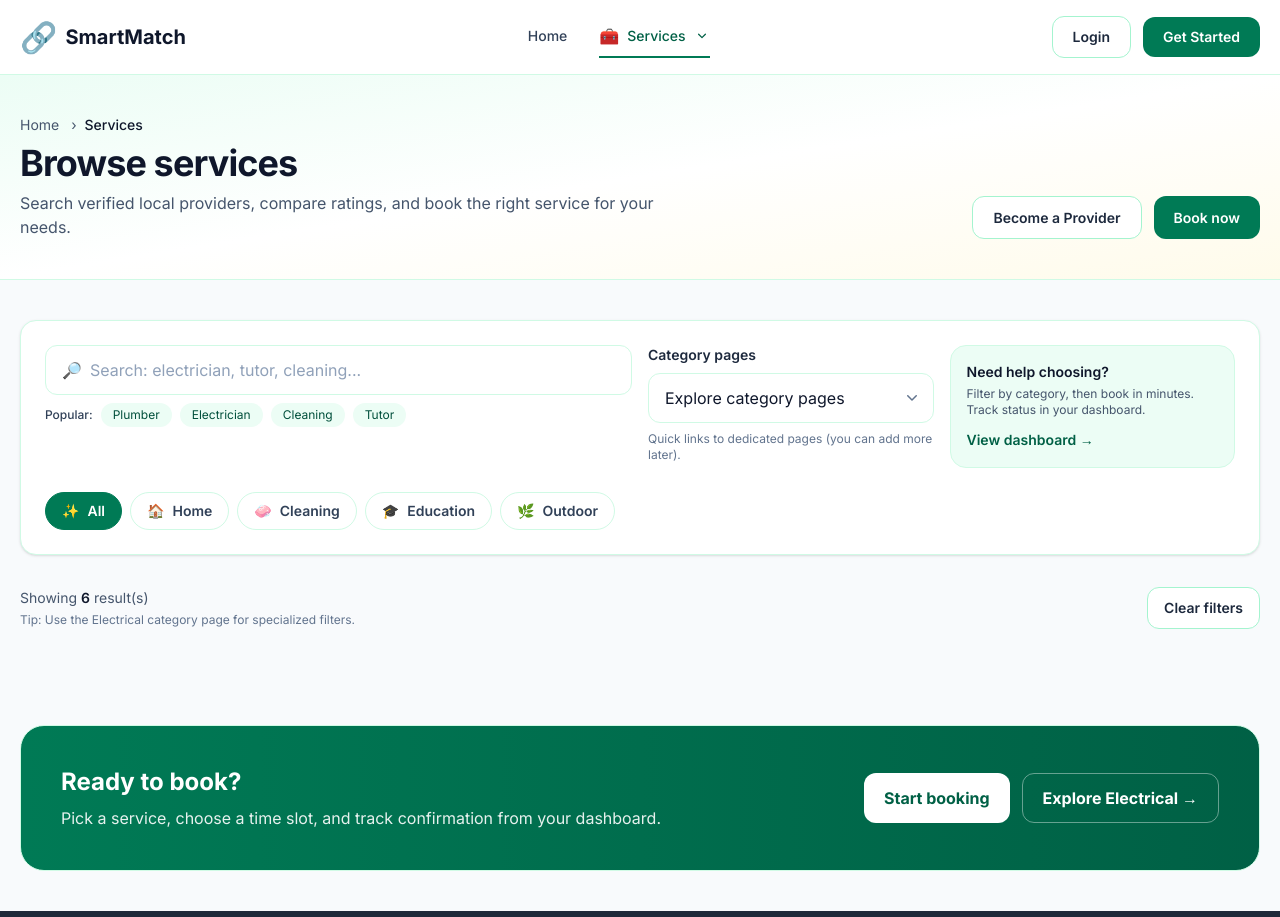
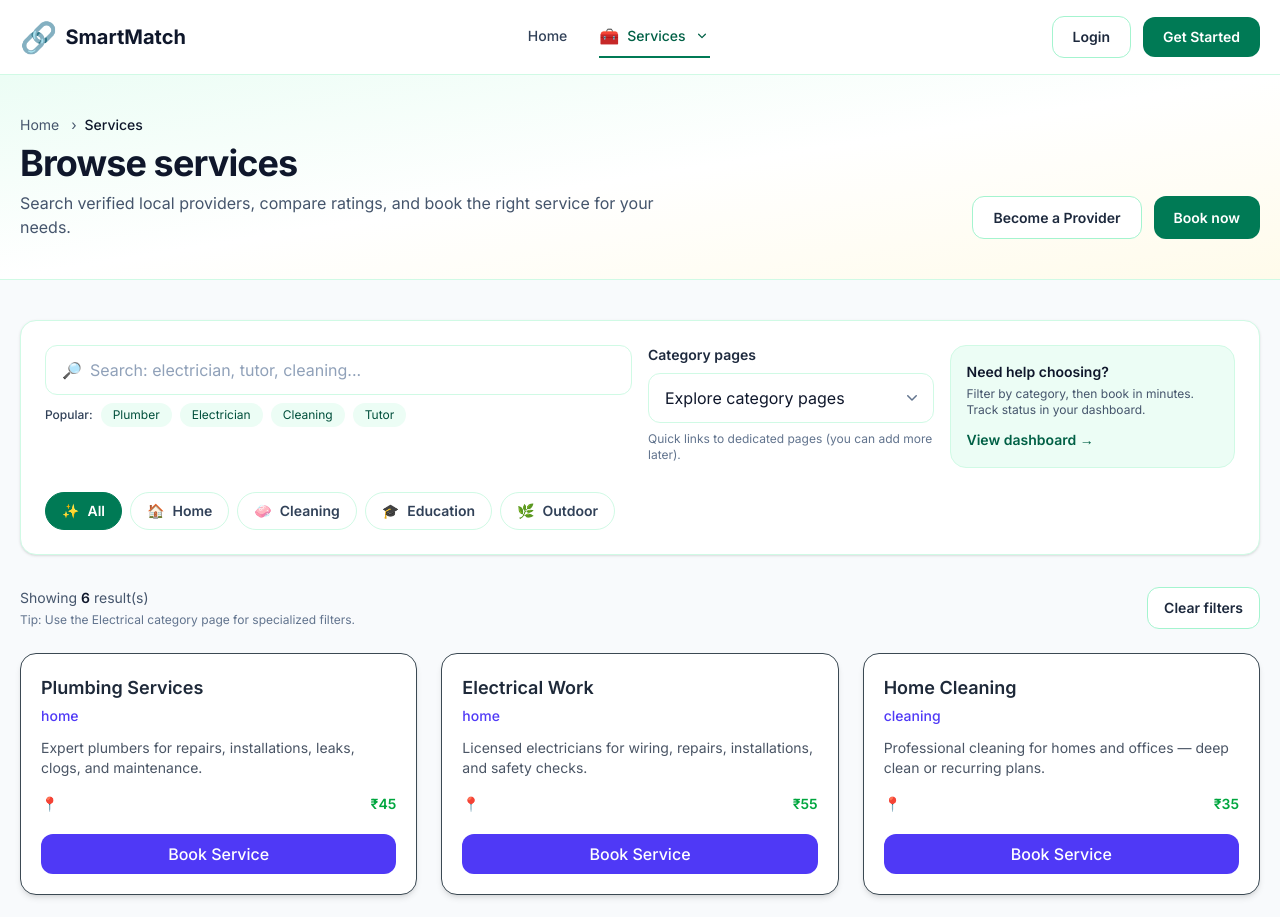
Before and after one commit to PiyushDhadse/smartmatch, a Next.js app: page /services in a window 1280 px wide. Shown: the top 917 px of the page. Built offline with nearby package versions, Linux system fonts and the light colour scheme.

Commit message:
Updates -Vedang Servicecard component modified to include service description and updated package-lock.json

```diff
--- a/app/components/ServiceCard.js
+++ b/app/components/ServiceCard.js
@@ -1,12 +1,44 @@
-"use client"
-import React from 'react'
+"use client";
 
-const ServiceCard = () => {
+import React from "react";
+import Link from "next/link";
+
+const ServiceCard = ({ service }) => {
   return (
-    <div>
+    <div className="bg-white rounded-2xl shadow-md hover:shadow-xl transition duration-300 border p-5 flex flex-col justify-between">
 
+      {/* Service Info */}
+      <div>
+        <h2 className="text-lg font-semibold text-gray-800">
+          {service.title}
+        </h2>
+
+        <p className="text-sm text-indigo-600 font-medium mt-1">
+          {service.category}
+        </p>
+
+        <p className="text-sm text-gray-600 mt-3 line-clamp-2">
+          {service.description}
+        </p>
+
+        {/* Location & Price */}
+        <div className="flex justify-between items-center mt-4 text-sm text-gray-700">
+          <span>📍 {service.location}</span>
+          <span className="font-semibold text-green-600">
+            ₹{service.price}
+          </span>
+        </div>
+      </div>
+
+      {/* Action */}
+      <Link
+        href={`/booking?serviceId=${service.id}`}
+        className="mt-5 text-center bg-indigo-600 hover:bg-indigo-700 text-white py-2 rounded-xl font-medium transition"
+      >
+        Book Service
+      </Link>
     </div>
-  )
-}
+  );
+};
 
-export default ServiceCard
+export default ServiceCard;
```
Also changed, not shown: 1 other file (tests, documents, lock files or other folders).
